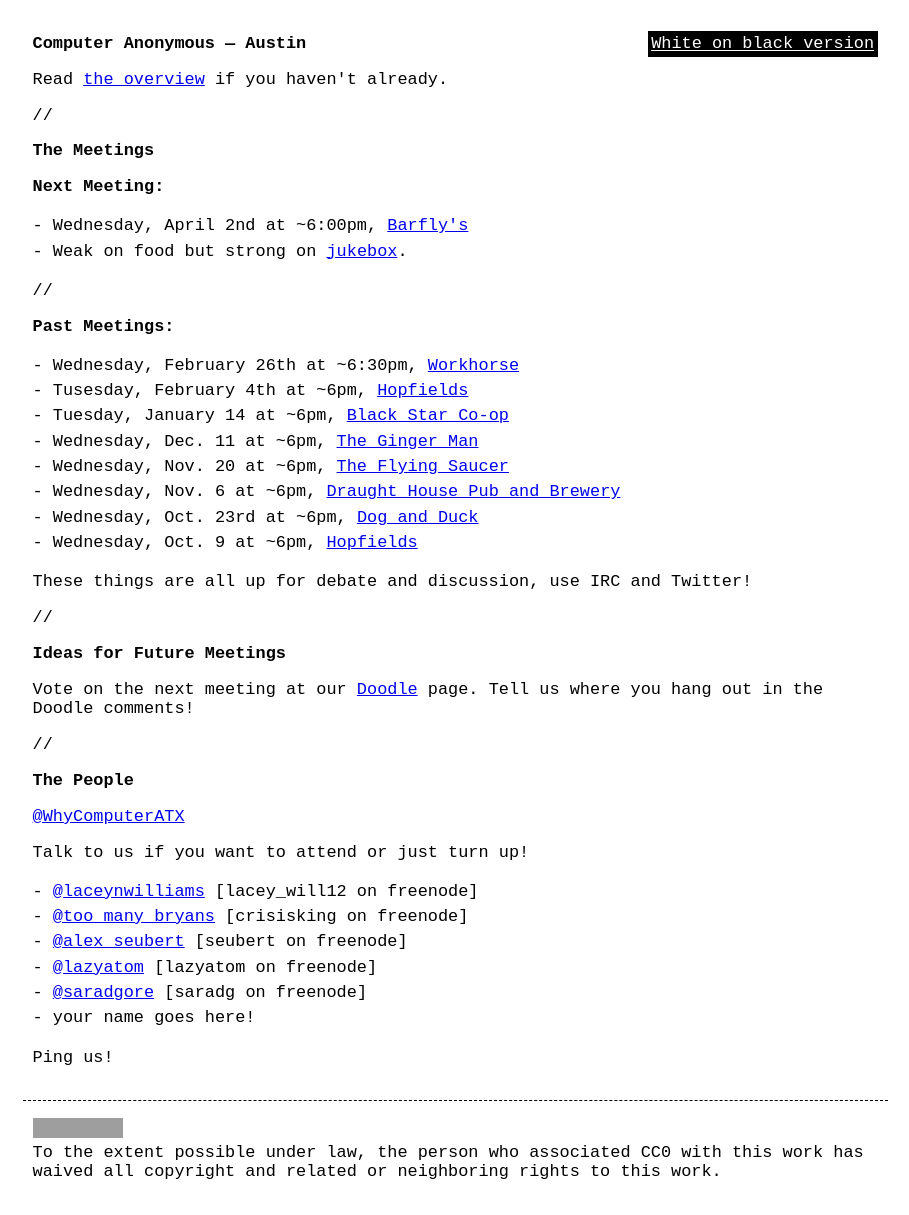
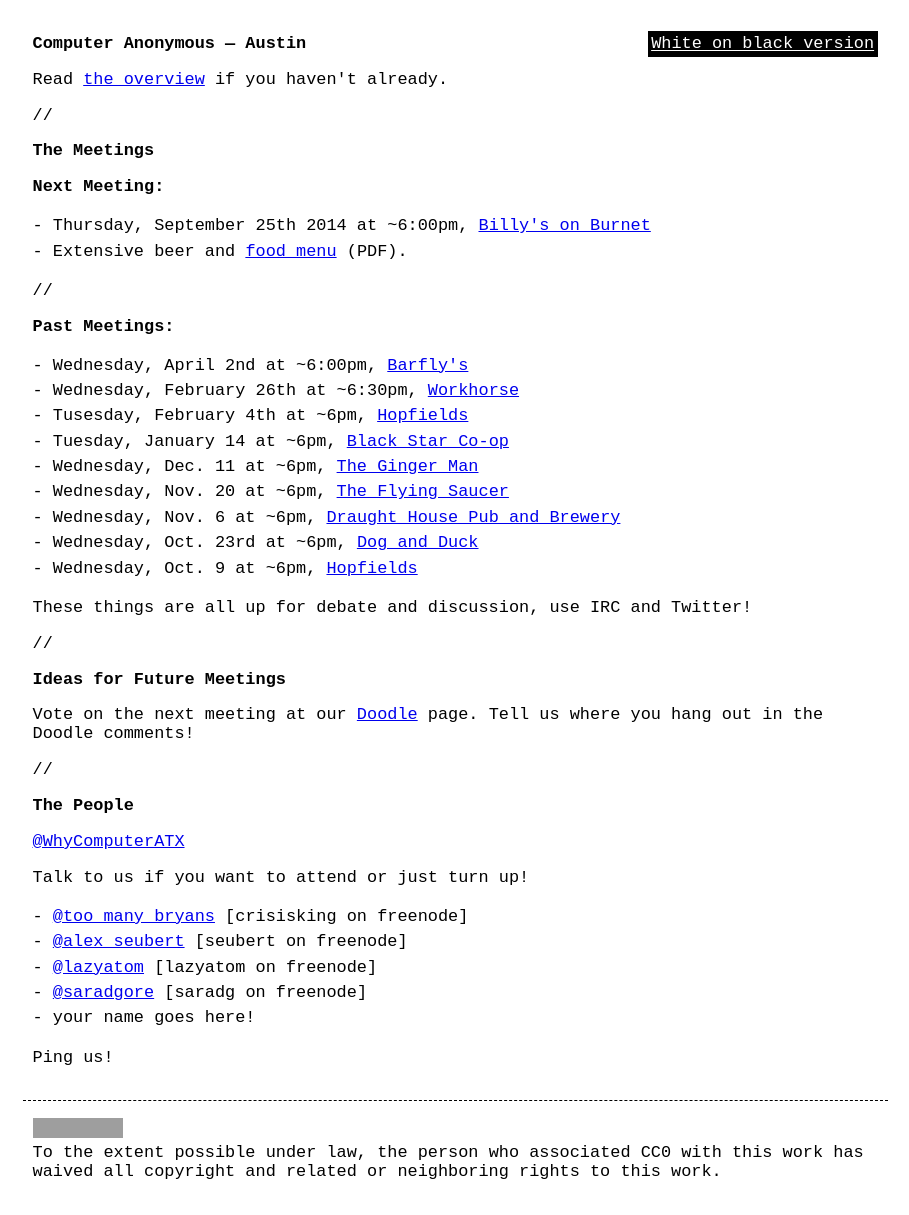
Before and after one commit to computeranonymous/computer, a Jekyll site: the page built from us_austin.html, in a window 1280 px wide. Shown: the whole page, without its empty margins (185-1094 px from the left). Built offline with Jekyll 4.4.1, drawn with Linux system fonts in a browser that asks for light colours; grey boxes are pictures that could not be loaded.

Commit message:
new time/date, removed moved member

```diff
--- a/us_austin.html
+++ b/us_austin.html
@@ -13,8 +13,8 @@
 <h3>Next Meeting:</h3>
 
 <ul>
-    <li>Wednesday, April 2nd  at ~6:00pm, <a href="http://www.barflysaustin.com/">Barfly's</a></li>
-    <li>Weak on food but strong on <a href="http://www.barflysaustin.com/?jukebox">jukebox</a>.</li>
+    <li>Thursday, September 25th 2014 at ~6:00pm, <a href="http://www.billysonburnet.com/">Billy's on Burnet</a></li>
+    <li>Extensive beer and <a href="http://www.billysonburnet.com/billys_menu.pdf" title="Billy's food menu as PDF">food menu</a> (PDF).</li>
 </ul>
 
 <p>//</p>
@@ -22,6 +22,7 @@
 <h3>Past Meetings:</h3>
 
 <ul>
+    <li>Wednesday, April 2nd  at ~6:00pm, <a href="http://www.barflysaustin.com/">Barfly's</a></li>
     <li>Wednesday, February 26th  at ~6:30pm, <a href="http://workhorsebar.com/">Workhorse</a></li>
     <li>Tusesday, February 4th  at ~6pm, <a href="http://hopfieldsaustin.com/">Hopfields</a></li>
     <li>Tuesday, January 14 at ~6pm, <a href="http://www.blackstar.coop/">Black Star Co-op</a></li>
@@ -49,7 +50,6 @@
 <p>Talk to us if you want to attend or just turn up!</p>
 
 <ul>
-    <li><a href="https://twitter.com/laceynwilliams">@laceynwilliams</a> [lacey_will12 on freenode]</li>
     <li><a href="https://twitter.com/too_many_bryans">@too_many_bryans</a> [crisisking on freenode]</li>
     <li><a href="https://twitter.com/alex_seubert">@alex_seubert</a> [seubert on freenode]</li>
     <li><a href="https://twitter.com/lazyatom">@lazyatom</a> [lazyatom on freenode]</li>
```
